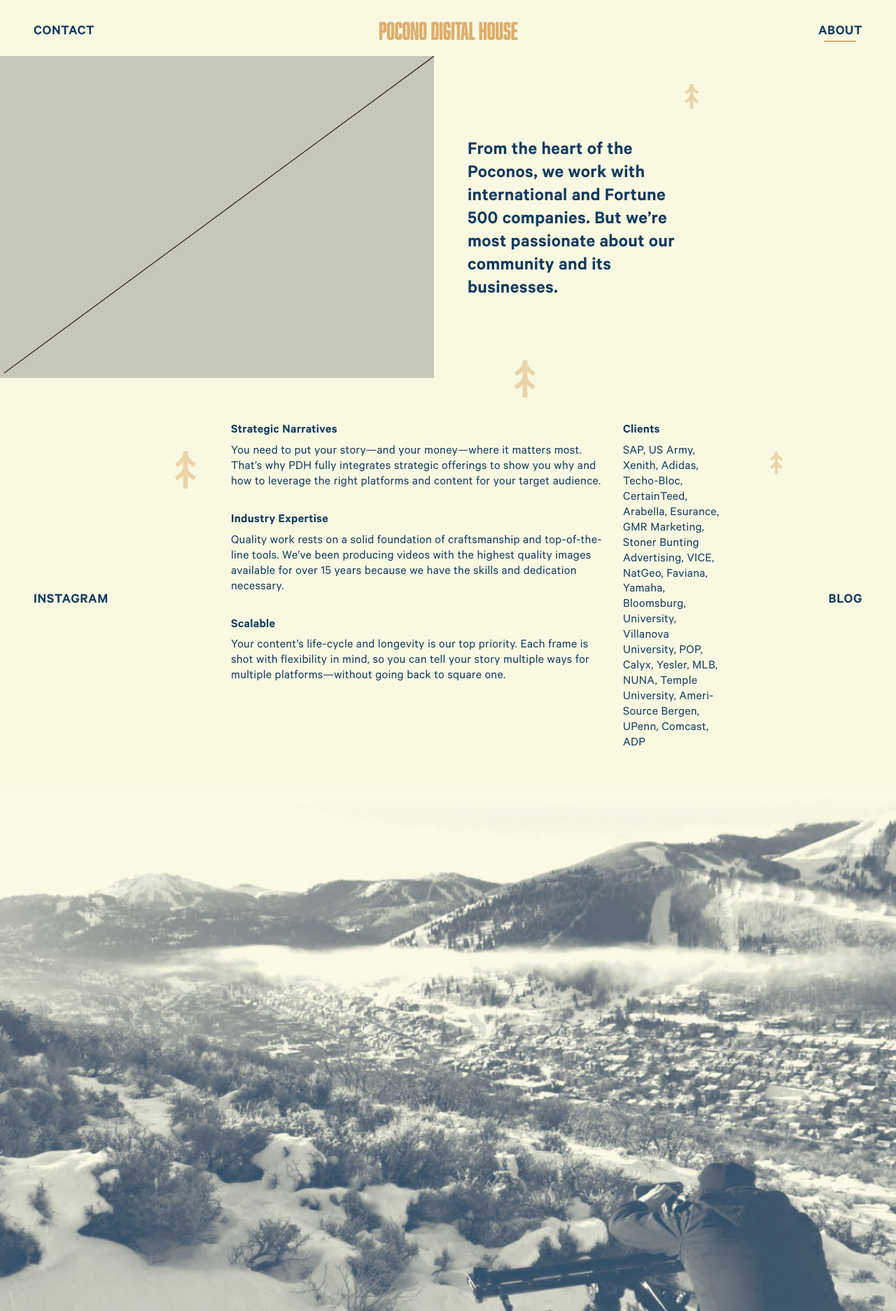
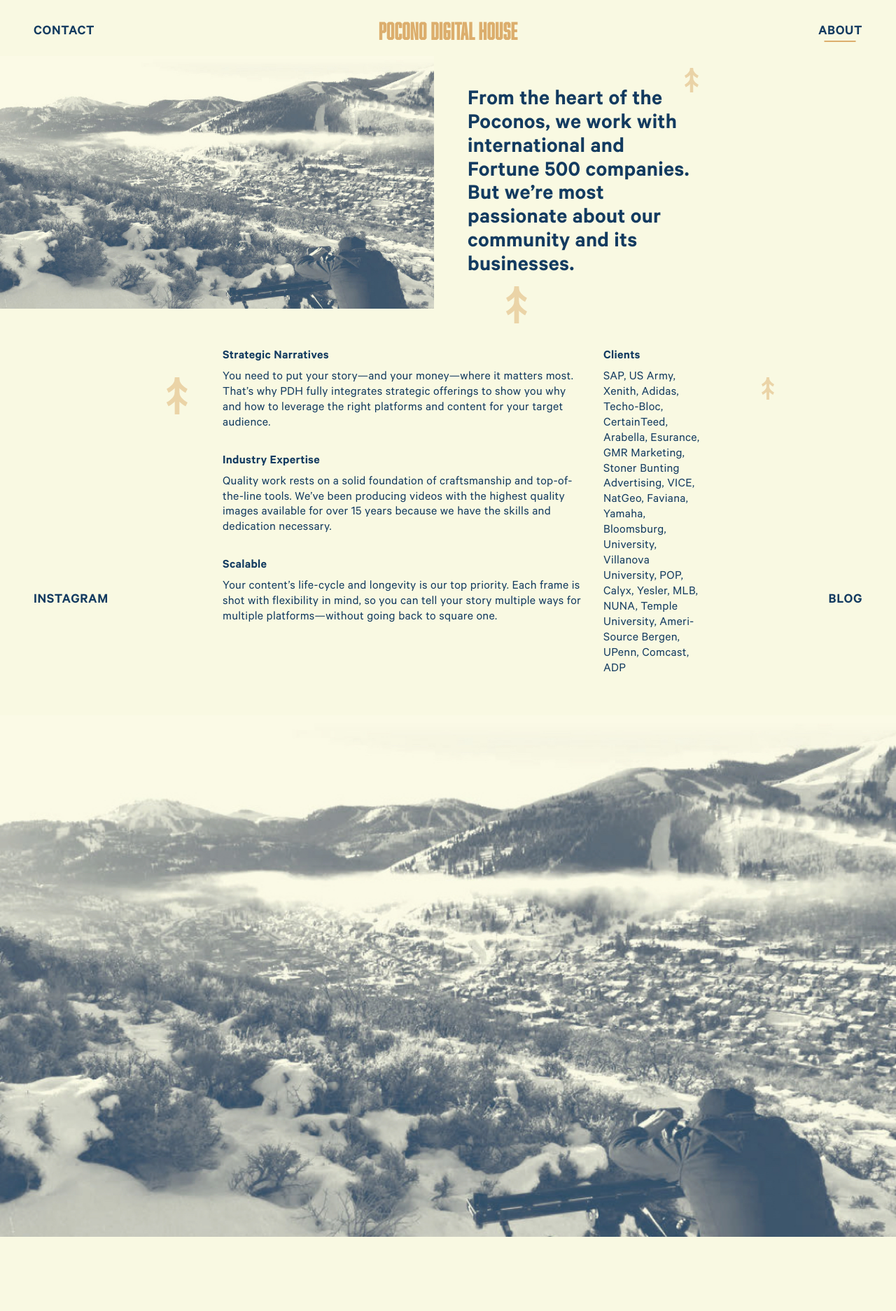
Before and after one commit to poconodigitalhouse/poconodigitalhouse.github.io, a Jekyll site: the page built from about.html, in a window 1280 px wide. Shown: the whole page at 70% size. Built offline with Jekyll 4.4.1, drawn with Linux system fonts in a browser that asks for light colours; after the commit the page ends 1767 px from its top, so only the background shows below that.

Commit message:
about - responsive

```diff
--- a/_sass/style.scss
+++ b/_sass/style.scss
@@ -322,8 +322,17 @@
     overflow: hidden;
     margin-top: ($spacing-huge * 2) + $spacing-regular; // account for the nav
 
+    @media ($media-medium) {
+        padding: 0 $spacing-large;
+        margin-top: ($spacing-huge * 2) + $spacing-regular - $spacing-small; // account for the nav
+    }
+
     & > * + * {
         margin-top: $spacing-mega;
+
+        @media ($media-medium) {
+            margin-top: $spacing-large;
+        }
     }
 
     &__hero {
@@ -331,46 +340,75 @@
         align-items: center;
         width: 1280px;
 
+        @media ($media-medium) {
+            display: block;
+            width: 100%;
+        }
+
         & > * + * {
             margin-left: $spacing-mega;
+
+            @media ($media-medium) {
+                margin-top: $spacing-large;
+                margin-left: 0;
+            }
         }
 
         &-image {
             position: relative;
             flex: 0 0 auto;
+            overflow: hidden;
+            width: 620px;
 
-            span {
-                display: inline-block;
-                width: 620px;
-                height: 460px;
-                background: rgba(0,0,0,0.2);
+            @media ($media-medium) {
+                width: calc(100% + #{$spacing-large * 2});
+                margin: 0 $spacing-large * -1;
             }
 
-            &::after {
-                content: "";
-                height: 1px;
-                width: 123%;
-                background: black;
+            img {
                 display: block;
-                position: absolute;
-                top: 0;
-                right: 0;
-                transform: rotate(-36.4deg);
-                transform-origin: right;
+                width: 100%;
+                height: auto;
             }
         }
         &-text {
             flex-basis: 34ch;
+
+            h2 {
+                font-size: 32px;
+                line-height: 1.06;
+
+                @media ($media-medium) {
+                    font-size: 24px;
+                    line-height: 1.08;
+                }
+            }
         }
     }
 
     &__body {
         display: flex;
-        max-width: 704px;
-        transform: translateX(42px); // adjusts to center between bottom nav items
+        max-width: 688px;
+        transform: translateX(22px); // adjusts to center between bottom nav items
+
+        @media ($media-medium) {
+            padding: 0 $spacing-regular;
+            transform: none;
+        }
+
+        @media ($media-medium) {
+            display: block;
+            padding: 0;
+            max-width: none;
+        }
 
         & > * + * {
             margin-left: $spacing-large;
+
+            @media ($media-medium) {
+                margin-top: $spacing-huge;
+                margin-left: 0;
+            }
         }
 
         &-primary {
@@ -391,10 +429,19 @@
     &__footer {
         width: 100%;
 
+        @media ($media-medium) {
+            width: 140%;
+        }
+
         img {
             display: block;
             width: 100%;
             height: auto;
+
+            @media ($media-medium) {
+                width: calc(100% + #{$spacing-large * 2});
+                margin: 0 $spacing-large * -1;
+            }
         }
     }
 }
@@ -411,27 +458,37 @@
         left: 0;
         height: auto;
         fill: $color-brand;
+    }
 
     &__contact-before {
-            &:nth-child(1) { width: 28px; transform: translate(-390px, -155px); }
-            &:nth-child(2) { width: 20px; transform: translate(-295px, -70px); }
-            &:nth-child(3) { width: 30px; transform: translate(110px, -100px); }
-            &:nth-child(4) { width: 30px; transform: translate(340px, -140px); }
+        & > :nth-child(1) { width: 28px; transform: translate(-390px, -155px); }
+        & > :nth-child(2) { width: 20px; transform: translate(-295px, -70px); }
+        & > :nth-child(3) { width: 30px; transform: translate(110px, -100px); }
+        & > :nth-child(4) { width: 30px; transform: translate(340px, -140px); }
     }
     &__contact-after {
-            &:nth-child(1) { width: 12px; transform: translate(-445px, -55px); }
-            &:nth-child(2) { width: 30px; transform: translate(-390px, 100px); }
-            &:nth-child(3) { width: 30px; transform: translate(-140px, 95px); }
-            &:nth-child(4) { width: 18px; transform: translate(190px, 50px); }
-            &:nth-child(5) { width: 28px; transform: translate(420px, 32px); }
+        & > :nth-child(1) { width: 12px; transform: translate(-445px, -55px); }
+        & > :nth-child(2) { width: 30px; transform: translate(-390px, 100px); }
+        & > :nth-child(3) { width: 30px; transform: translate(-140px, 95px); }
+        & > :nth-child(4) { width: 18px; transform: translate(190px, 50px); }
+        & > :nth-child(5) { width: 28px; transform: translate(420px, 32px); }
     }
     &__about-hero {
-            &:nth-child(1) { width: 20px; transform: translate(310px, -70px); }
+        & > :nth-child(1) { width: 20px; transform: translate(310px, -20px); }
+
+        @media ($media-medium) {
+            & > :nth-child(1) { width: 16px; transform: translate(0px, 0px); left: initial; right: 0; }
+        }
     }
     &__about-body {
-            &:nth-child(1) { width: 30px; transform: translate(-80px, 50px); }
-            &:nth-child(2) { width: 30px; transform: translate(405px, -80px); }
-            &:nth-child(3) { width: 18px; transform: translate(770px, 50px); }
+        & > :nth-child(1) { width: 30px; transform: translate(-80px, 50px); }
+        & > :nth-child(2) { width: 30px; transform: translate(405px, -80px); }
+        & > :nth-child(3) { width: 18px; transform: translate(770px, 50px); }
+
+        @media ($media-medium) {
+            & > :nth-child(1) { width: 30px; transform: translate(-20px, -50px); left: initial; right: 0; }
+            & > :nth-child(2) { width: 16px; transform: translate(-20px, 185px); left: initial; right: 0; }
+            & > :nth-child(3) { display: none; }
         }
     }
 }
--- a/about.html
+++ b/about.html
@@ -6,7 +6,13 @@
 <div class="about">
   <div class="about__hero">
     <div class="about__hero-image">
-      <span />
+      <img
+        srcset="{{ '/assets/img/sundance-slider-me.jpg' | relative_url }} 1024w,
+                {{ '/assets/img/sundance-slider-me@2x.jpg' | relative_url }} 2048w,
+                {{ '/assets/img/sundance-slider-me@3x.jpg' | relative_url }} 3072w"
+        sizes="(max-width: 40em) 100vw,
+               620px"
+      />
     </div>
     <div class="about__hero-text">
       {% include trees.html class="about-hero" count=1 %}
--- a/assets/css/style.scss
+++ b/assets/css/style.scss
@@ -25,5 +25,8 @@
 $spacing-huge: 32px;
 $spacing-mega: 48px;
 
+$media-medium: "max-width: 62em";
+$media-small: "max-width: 40em";
+
 @import "normalize";
 @import "style";
```
Also changed, not shown: other parts of about.html (+0 -1 lines). Lines whose indentation alone changed are shown as unchanged.
